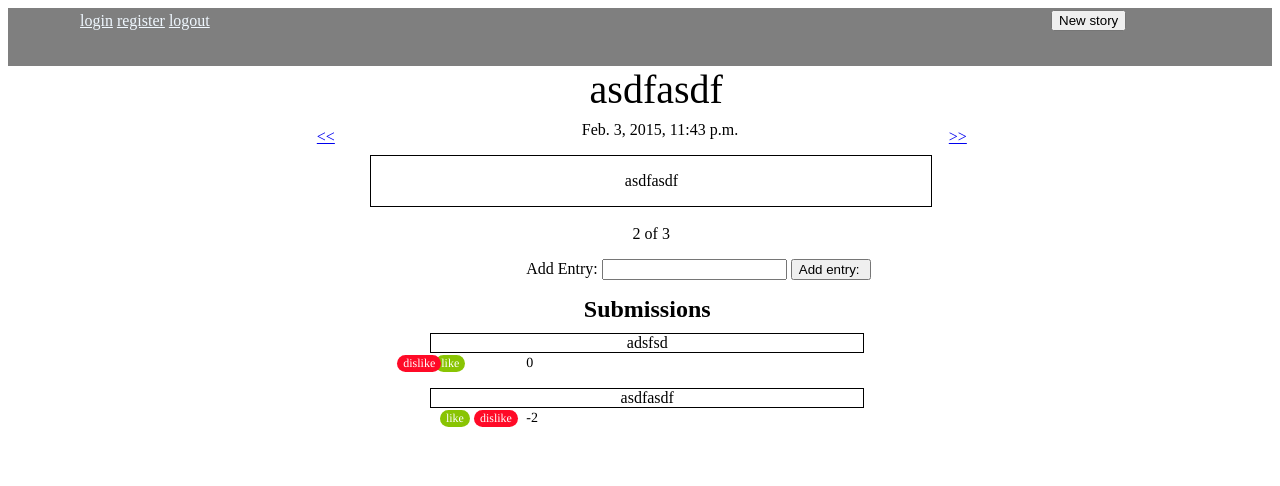
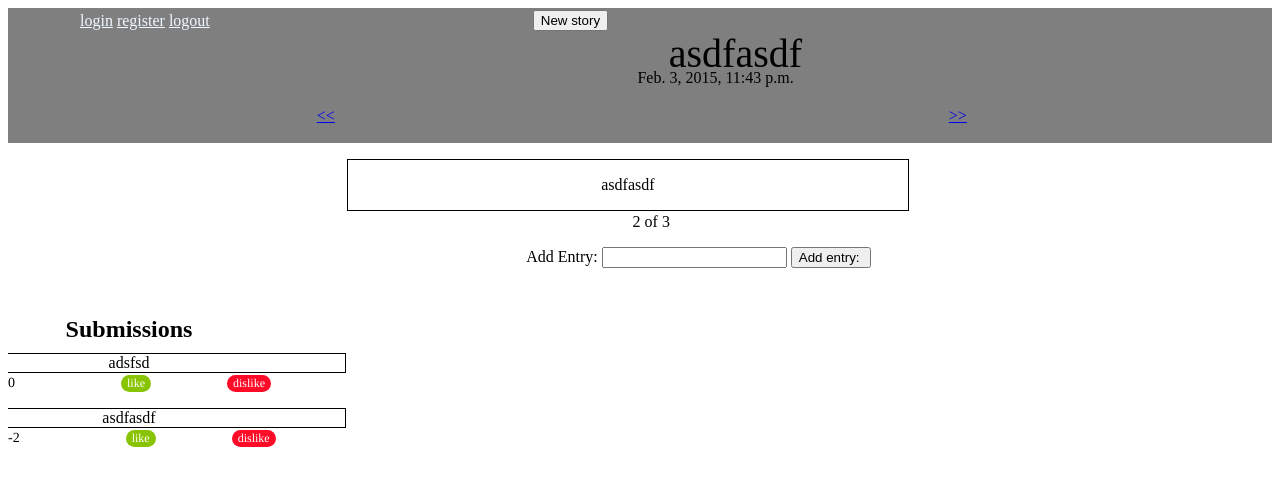
Before and after one commit to gregory-adler/collaborative_writing_blog, a Django app: page /2 in a window 1280 px wide. Shown: the top 486 px of the page. Run offline with Django 3.2, Linux system fonts and the light colour scheme; data comes from the database, SQL or seed files in the repository; both versions use the stored data as it was after the commit.

Commit message:
changing html

```diff
--- a/cwblog/blogapp/static/blogapp/style.css
+++ b/cwblog/blogapp/static/blogapp/style.css
@@ -76,14 +76,12 @@ header, .full-width {
 	position: absolute;
 	left:41%;
 	margin-left: -13em;
-	top: 8em;
 }
 
 .older_entries {
 	position: absolute;
 	left: 41%;
 	margin-left: 26.5em;
-	top: 8em;
 }
 
 
@@ -125,7 +123,7 @@ header, .full-width {
 	background-color:#89c403;
 	color:#ffffff;
     display:inline-block;
-    margin-left: -8.5em;
+    margin-left: 8.5em;
 }
 
 .like:active {
@@ -143,7 +141,7 @@ header, .full-width {
 	background-color: #ff0a27;
 	color:#ffffff;
     display:inline-block;
-    margin-left: -6em; }
+    margin-left: 6em; }
 
 
 
--- a/cwblog/blogapp/templates/blogapp/main.html
+++ b/cwblog/blogapp/templates/blogapp/main.html
@@ -28,38 +28,50 @@
         <div class="logout">
         <a style="color:aliceblue;" href="{% url 'trylogout' %}">logout</a>
         </div>
-    </div>
-</header>
-
-
             <div id="story">
         {% for story in stories %}
             <div class="title">
             <div class= "title_text"> {{ story.title }} </div>
             </div>
-                <ul>
                 <div class="time">{{ story.date }}</div>
+
+        <!-- Next/Prev page links  -->
+        {% if stories.object_list and stories.paginator.num_pages > 1 %}
+        <div class="pagination" style="margin-top: 20px; margin-left: -20px; ">
+            <span class="step-links">
+                {% if stories.has_previous %}
+                    <div class= "newer_entries">
+                    <a href= "{{ stories.previous_page_number }}"> &lt;&lt; </a>
+                    </div>
+                {% endif %}
+
+                {% if stories.has_next %}
+                    <div class= "older_entries">
+                    <a href="{{ stories.next_page_number }}"> &gt;&gt; </a>
+                    </div>
+                {% endif %}
+            </span>
+        </div>
+        </div>
+        </div>
+        {% endif %}
+    </header>
+
     <div class= "story_box">
         <div class="body">{{ story.body|linebreaks }}</div>
     </div>
-                </ul>
-
-
          <span class="current">
             <div class= "current">
             &nbsp;{{ stories.number }} of {{ stories.paginator.num_pages }}
             </div>
         </span>
 
-
-
-
     <div class= "add_submission">
     <form action='{{ stories.number }}/submission/' method='post'>
         {% csrf_token %}
         <p> Add Entry: <input type= "text" name="submission">
         <input type="hidden" name="story_id" value="{{ story.pk }}">
-                <input type="submit" name="submission_button" value="Add entry: "
+        <input type="submit" name="submission_button" value="Add entry: ">
     </div>
 
     <div class= "submissions">
@@ -94,25 +106,6 @@
         </div>
 
 
-     <!-- Next/Prev page links  -->
-        {% if stories.object_list and stories.paginator.num_pages > 1 %}
-        <div class="pagination" style="margin-top: 20px; margin-left: -20px; ">
-            <span class="step-links">
-                {% if stories.has_previous %}
-                    <div class= "newer_entries">
-                    <a href= "{{ stories.previous_page_number }}"> &lt;&lt; </a>
-                    </div>
-                {% endif %}
-
-                {% if stories.has_next %}
-                    <div class= "older_entries">
-                    <a href="{{ stories.next_page_number }}"> &gt;&gt; </a>
-                    </div>
-                {% endif %}
-            </span>
-        </div>
-        {% endif %}
-
     </div>
 </body>
 </html>
```
Also changed, not shown: cwblog/db.sqlite3, 8 other files. Lines whose indentation alone changed are shown as unchanged.
